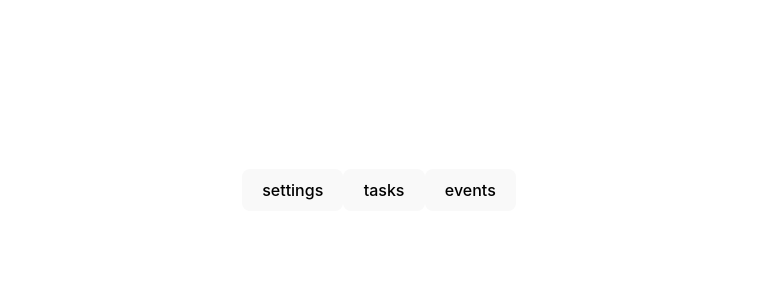
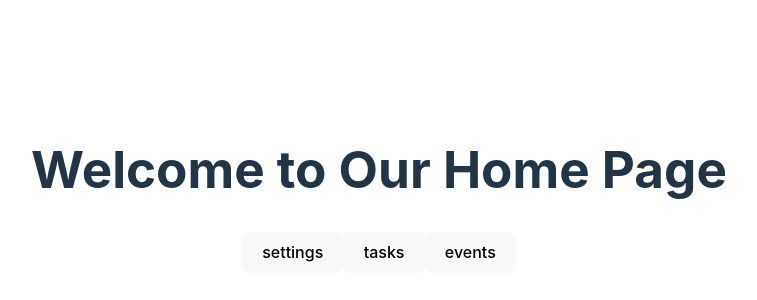
Before and after one commit to Oasis-NEU/sp25-group-19, a React (Vite) app: page / in a window 1280 px wide. Shown: the part 210-510 px from the top of the page, without its empty margins (261-1018 px from the left). Built offline with nearby package versions, Linux system fonts and the light colour scheme.

Commit message:
added basic homepage heading

```diff
--- a/src/components/home/index.tsx
+++ b/src/components/home/index.tsx
@@ -2,10 +2,14 @@ import React from 'react';
 
 const Home = () => {
     return (
-        <div className = 'button-container'>
-            <button> settings </button>
-            <button> tasks </button>
-            <button> events </button>
+        <div>
+            <h1>Welcome to Our Home Page</h1>
+                {}
+            <div className = 'button-container'>
+                <button> settings </button>
+                <button> tasks </button>
+                <button> events </button>
+            </div>
         </div>
     )
 
```
